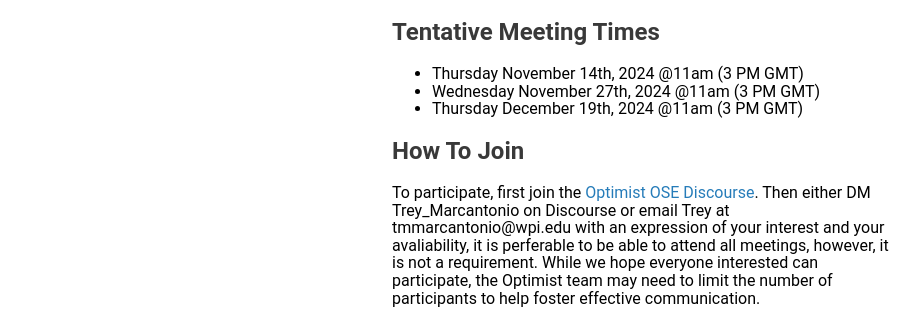
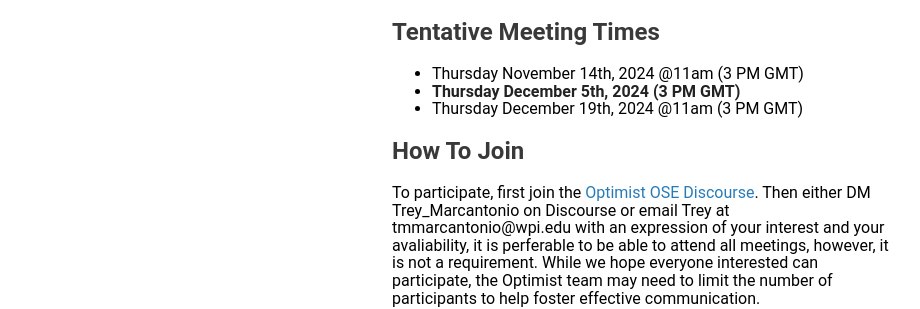
Before and after one commit to optimist-workshop/optimist-ose, a Jekyll site: the page built from docs/working-group.markdown, in a window 1280 px wide. Shown: the part 337-646 px from the top of the page, without its empty margins (178-1098 px from the left). Built offline with Jekyll 4.4.1, drawn with Linux system fonts in a browser that asks for light colours.

Commit message:
Update working-group.markdown

```diff
--- a/docs/working-group.markdown
+++ b/docs/working-group.markdown
@@ -13,7 +13,7 @@
 ## Tentative Meeting Times
 
 * Thursday November 14th, 2024  @11am (3 PM GMT)
-* Wednesday November 27th, 2024 @11am (3 PM GMT)
+* **Thursday December 5th, 2024 (3 PM GMT)**
 * Thursday December 19th, 2024 @11am (3 PM GMT)
 
 ## How To Join
```
